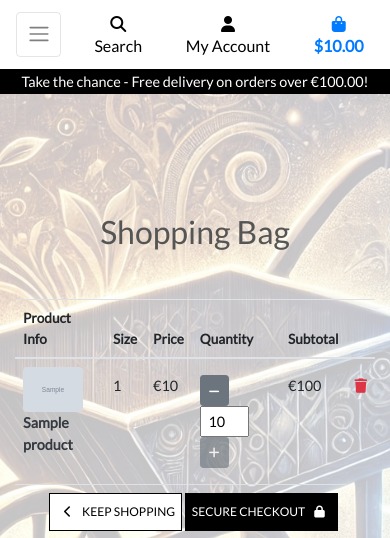
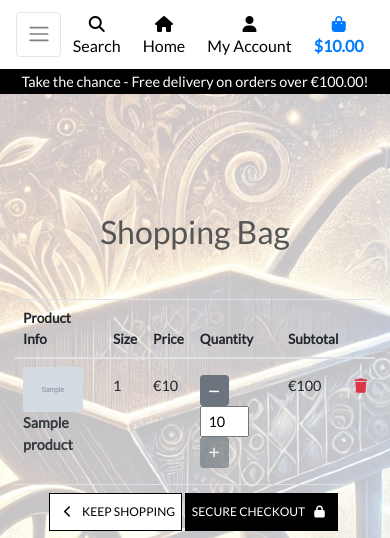
Before and after one commit to mufasa1611/Wheelmaster_p5, a Django app: template bag/templates/bag/bag.html in a window 390 px wide. Shown: the top 538 px of the page. Run offline with Django 5.2, Linux system fonts and the light colour scheme; the template is opened without the code that fills it: most values are stand-ins (such as "Sample title", 1, 10 or a date in 2020); grey boxes marked "Sample" are stand-in pictures; some libraries are stand-ins or nearby versions.

Commit message:
Added home link to mobile header beside search dropdown

```diff
--- a/templates/includes/mobile-top-header.html
+++ b/templates/includes/mobile-top-header.html
@@ -17,6 +17,14 @@
             </div>
         </form>
     </div>
+</li>
+<li class="list-inline-item">
+    <a class="text-black nav-link d-block d-lg-none" href="{% url 'home' %}">
+        <div class="text-center">
+            <div><i class="fa-solid fa-house fa-lg"></i></div>
+            <p class="my-0">Home</p>
+        </div>
+    </a>
 </li>
 <li class="list-inline-item dropdown">
     <a class="text-black nav-link d-block d-lg-none" href="#" id="user-options" data-toggle="dropdown" aria-expanded="false">
```
